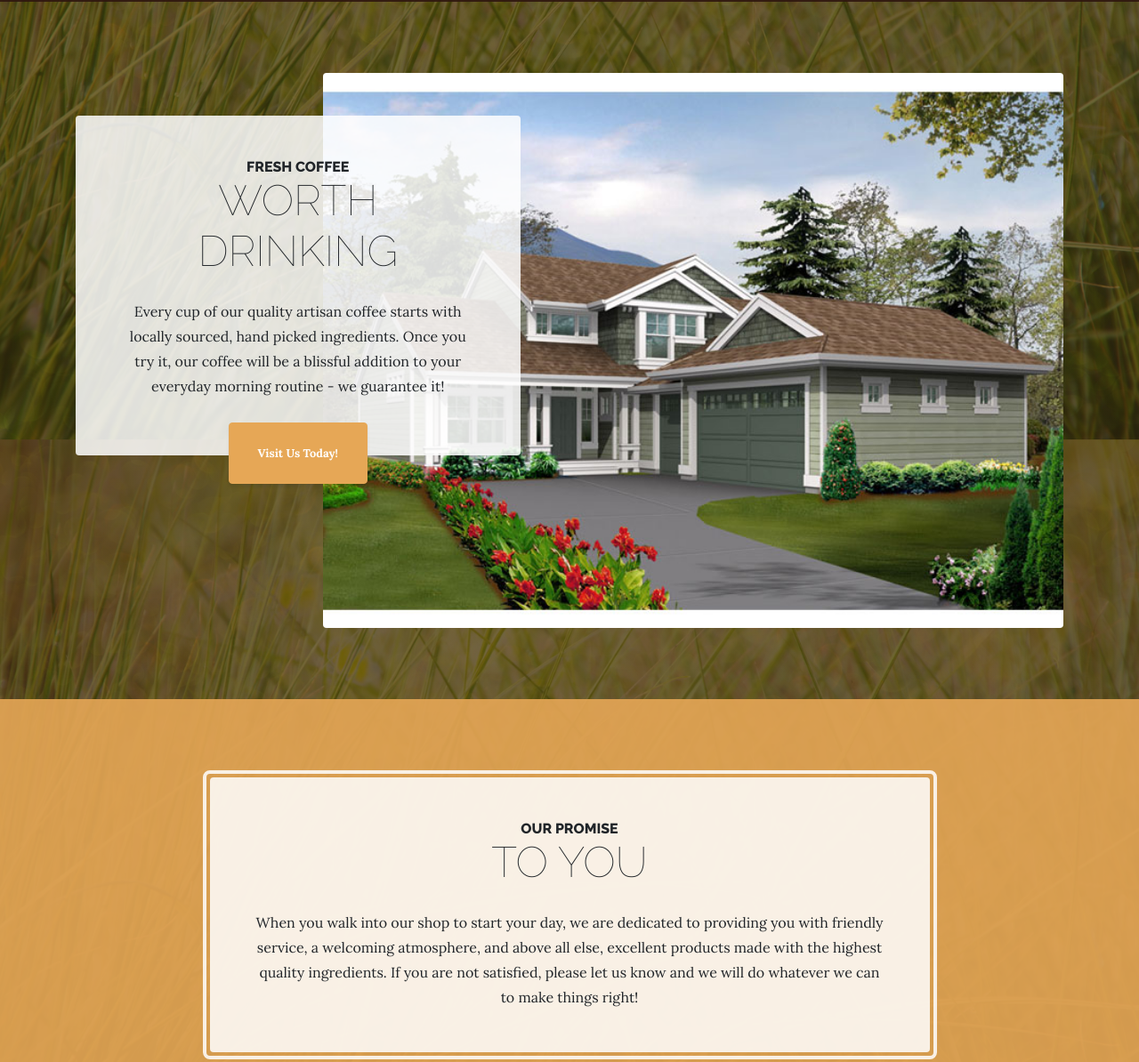
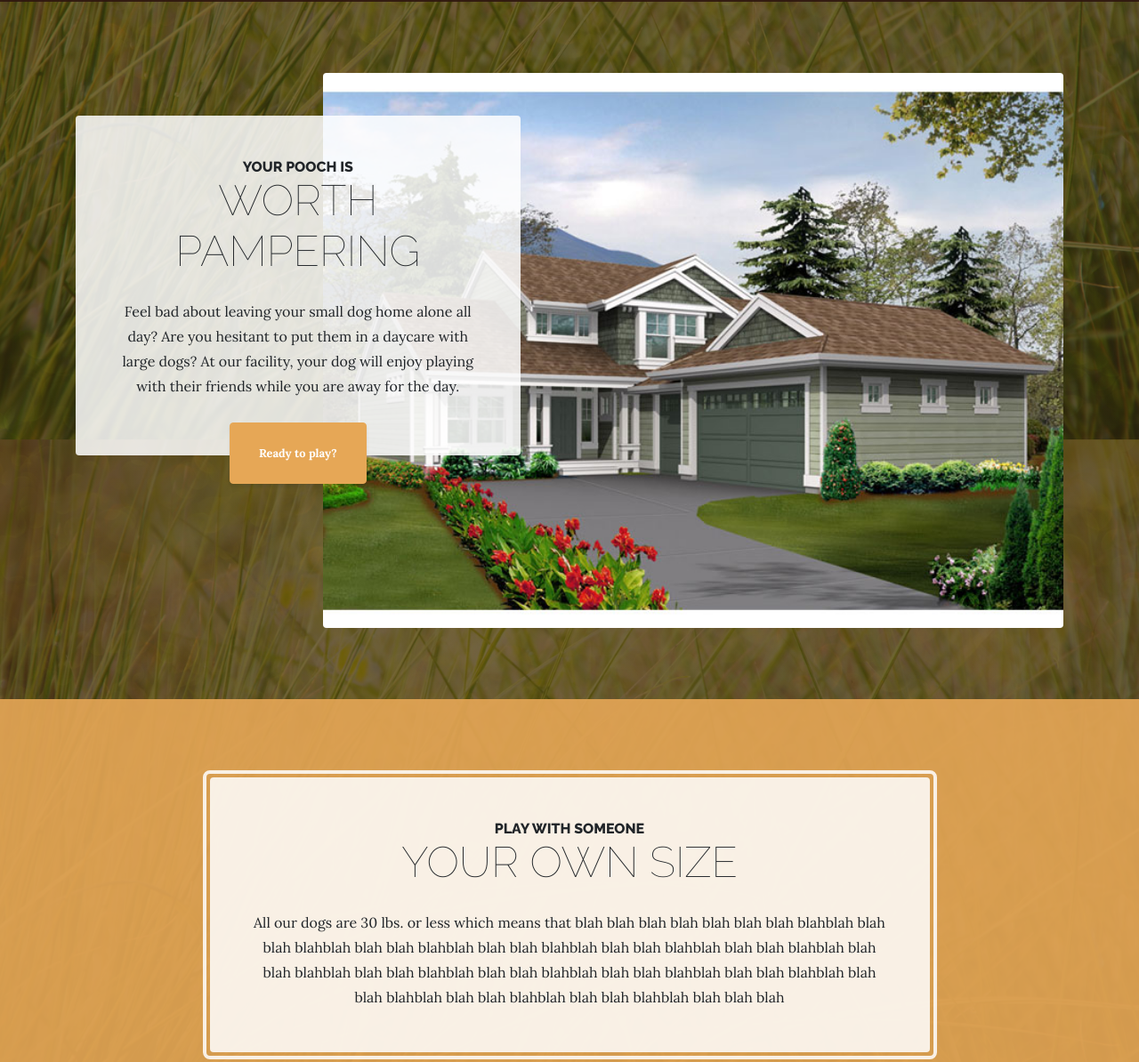
Before and after one commit to susandaiute/ADDA-redesign, a website: page index.html in a window 1280 px wide. Shown: the part 358-1552 px from the top of the page at 89% size. Drawn offline with Linux system fonts and the light colour scheme.

Commit message:
Finish preliminary index copy

```diff
--- a/index.html
+++ b/index.html
@@ -63,13 +63,13 @@
           <img class="intro-img img-fluid mb-3 mb-lg-0 rounded" src="img/garage.jpg" alt="">
           <div class="intro-text left-0 text-center bg-faded p-5 rounded">
             <h2 class="section-heading mb-4">
-              <span class="section-heading-upper">Fresh Coffee</span>
-              <span class="section-heading-lower">Worth Drinking</span>
+              <span class="section-heading-upper">Your Pooch Is</span>
+              <span class="section-heading-lower">Worth Pampering</span>
             </h2>
-            <p class="mb-3">Every cup of our quality artisan coffee starts with locally sourced, hand picked ingredients. Once you try it, our coffee will be a blissful addition to your everyday morning routine - we guarantee it!
+            <p class="mb-3">Feel bad about leaving your small dog home alone all day?  Are you hesitant to put them in a daycare with large dogs?  At our facility, your dog will enjoy playing with their friends while you are away for the day.
             </p>
             <div class="intro-button mx-auto">
-              <a class="btn btn-primary btn-xl" href="#">Visit Us Today!</a>
+              <a class="btn btn-primary btn-xl" href="#">Ready to play?</a>
             </div>
           </div>
         </div>
@@ -82,10 +82,10 @@
           <div class="col-xl-9 mx-auto">
             <div class="cta-inner text-center rounded">
               <h2 class="section-heading mb-4">
-                <span class="section-heading-upper">Our Promise</span>
-                <span class="section-heading-lower">To You</span>
+                <span class="section-heading-upper">Play With Someone</span>
+                <span class="section-heading-lower">Your Own Size</span>
               </h2>
-              <p class="mb-0">When you walk into our shop to start your day, we are dedicated to providing you with friendly service, a welcoming atmosphere, and above all else, excellent products made with the highest quality ingredients. If you are not satisfied, please let us know and we will do whatever we can to make things right!</p>
+              <p class="mb-0">All our dogs are 30 lbs. or less which means that  blah blah blah blah blah blah blah blahblah blah blah blahblah blah blah blahblah blah blah blahblah blah blah blahblah blah blah blahblah blah blah blahblah blah blah blahblah blah blah blahblah blah blah blahblah blah blah blahblah blah blah blahblah blah blah blahblah blah blah blahblah blah blah blah</p>
             </div>
           </div>
         </div>
```
Also changed, not shown: img/dogs1.jpg (added).
